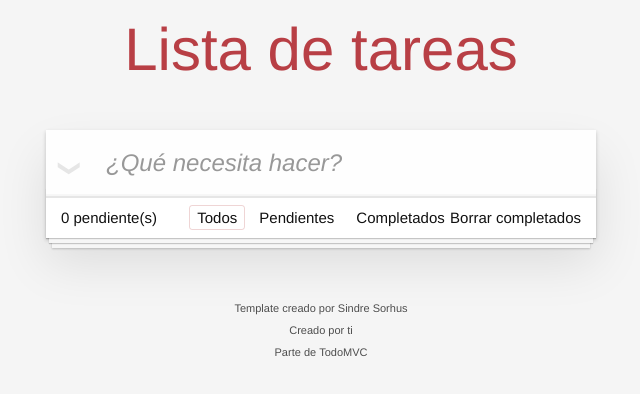
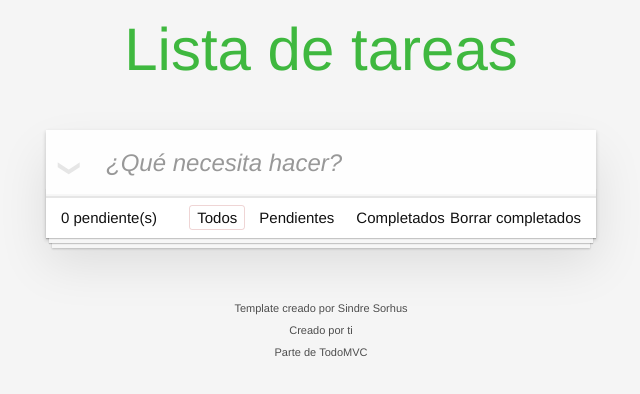
Before and after one commit to lalloatti/todo-js, a website built with webpack: page docs/index.html in a window 1280 px wide. Shown: the whole page, without its empty margins (319-959 px from the left). Built offline with nearby package versions, Linux system fonts and the light colour scheme.

Commit message:
Docs actualizado

```diff
--- a/docs/index.html
+++ b/docs/index.html
@@ -1 +1 @@
-<!doctype html><html lang="en"><head><meta charset="utf-8"><meta name="viewport" content="width=device-width,initial-scale=1"><title>Template • TodoMVC</title><script defer="defer" src="main.7f7bd47e4f6cb5de96ff.js"></script><link href="main.3b94c3935cb10723c3d5.css" rel="stylesheet"></head><body><section class="todoapp"><header class="header"><h1>Lista de tareas</h1><input class="new-todo" placeholder="¿Qué necesita hacer?" autofocus></header><section class="main"><input id="toggle-all" class="toggle-all" type="checkbox"> <label for="toggle-all">Mark all as complete</label><ul class="todo-list"></ul></section><footer class="footer"><span class="todo-count"><strong>0</strong> pendiente(s)</span><ul class="filters"><li><a class="selected filtro" href="#/">Todos</a></li><li><a class="filtro" href="#/active">Pendientes</a></li><li><a class="filtro" href="#/completed">Completados</a></li></ul><button class="clear-completed">Borrar completados</button></footer></section><footer class="info"><p>Template creado por <a href="http://sindresorhus.com">Sindre Sorhus</a></p><p>Creado por <a href="http://todomvc.com">ti</a></p><p>Parte de <a href="http://todomvc.com">TodoMVC</a></p></footer></body></html>
+<!doctype html><html lang="en"><head><meta charset="utf-8"><meta name="viewport" content="width=device-width,initial-scale=1"><title>Template • TodoMVC</title><script defer="defer" src="main.7f7bd47e4f6cb5de96ff.js"></script><link href="main.10001984efbd8b53bb1c.css" rel="stylesheet"></head><body><section class="todoapp"><header class="header"><h1>Lista de tareas</h1><input class="new-todo" placeholder="¿Qué necesita hacer?" autofocus></header><section class="main"><input id="toggle-all" class="toggle-all" type="checkbox"> <label for="toggle-all">Mark all as complete</label><ul class="todo-list"></ul></section><footer class="footer"><span class="todo-count"><strong>0</strong> pendiente(s)</span><ul class="filters"><li><a class="selected filtro" href="#/">Todos</a></li><li><a class="filtro" href="#/active">Pendientes</a></li><li><a class="filtro" href="#/completed">Completados</a></li></ul><button class="clear-completed">Borrar completados</button></footer></section><footer class="info"><p>Template creado por <a href="http://sindresorhus.com">Sindre Sorhus</a></p><p>Creado por <a href="http://todomvc.com">ti</a></p><p>Parte de <a href="http://todomvc.com">TodoMVC</a></p></footer></body></html>
--- a/src/styles.css
+++ b/src/styles.css
@@ -74,7 +74,7 @@ body {
 	font-size: 60px;
 	font-weight: 200;
 	text-align: center;
-	color: #b83f45;
+	color: #3fb83f;
 	-webkit-text-rendering: optimizeLegibility;
 	-moz-text-rendering: optimizeLegibility;
 	text-rendering: optimizeLegibility;
```
Also changed, not shown: 2 other files.
